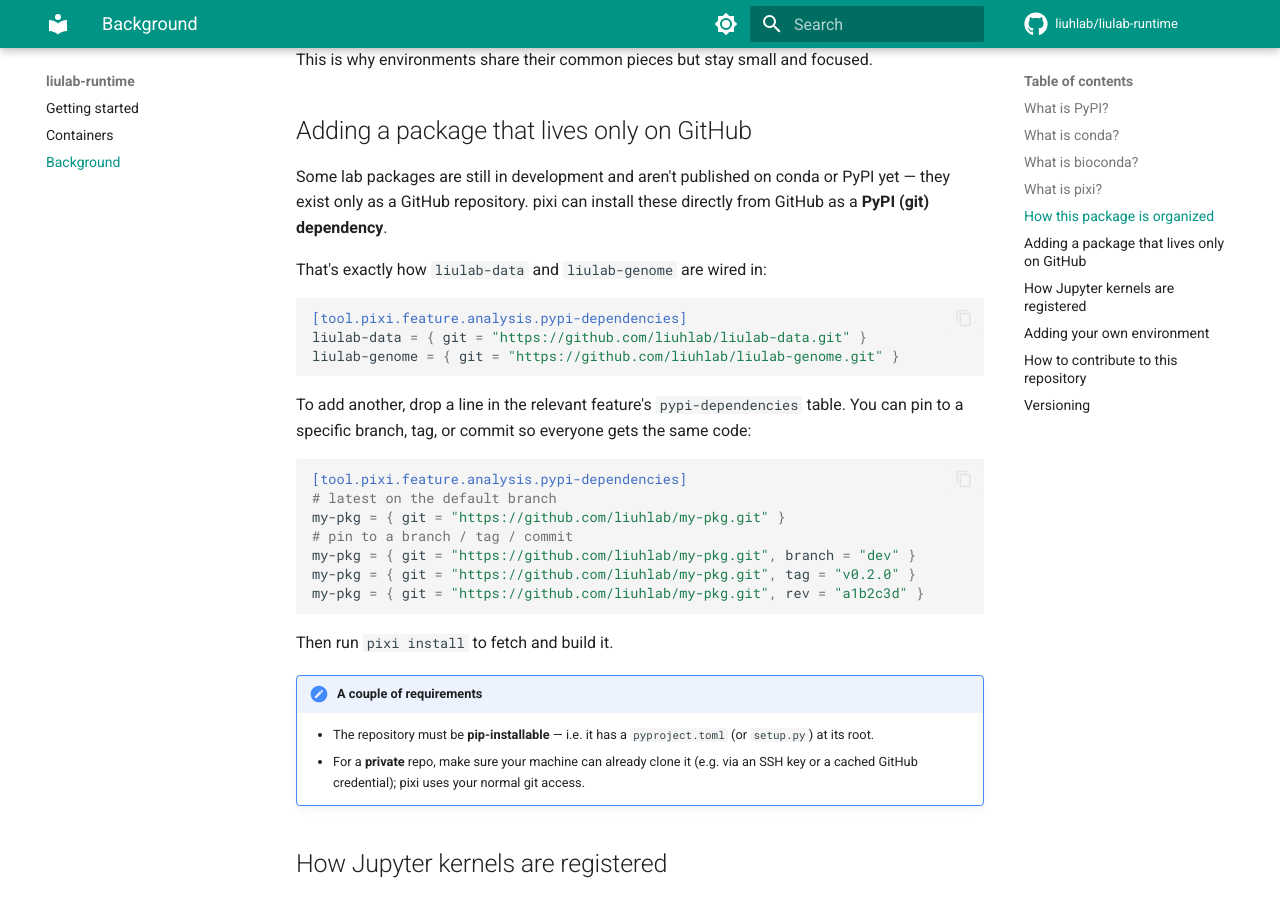
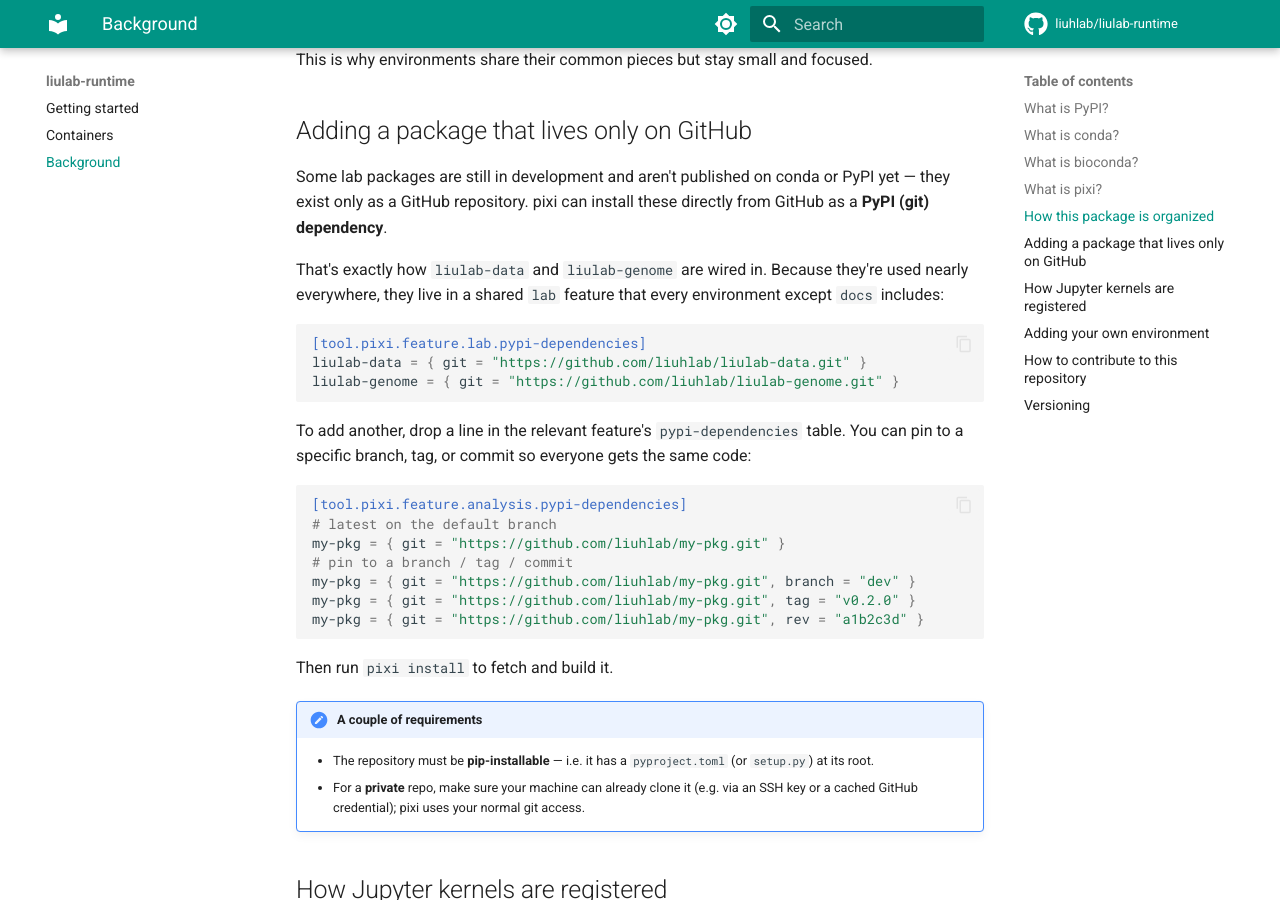
Before and after one commit to liuhlab/liulab-runtime, an MkDocs documentation site: the page built from docs/background.md, in a window 1280 px wide and 900 px high, scrolled down 1904 px. Built offline with MkDocs 1.6.1 and Material for MkDocs 9.7.7, drawn with Linux system fonts in a browser that asks for light colours; comment, search, counter and statistics services are not loaded.

Commit message:
Move lab packages into a shared `lab` feature (every env but docs)
liulab-data and liulab-genome were in the `analysis` feature, so only
the `default` and `single-cell` envs had them. Move them, plus the
Python stack they need at import time (pandas, numpy, gffutils) and the
UCSC CLI tools they shell out to (faToTwoBit, twoBitInfo), into a new
`lab` feature included in every environment except `docs` — which only
builds the site and never imports them.

Bumps CalVer to 2026.6.30; updates docs and re-locks.

Co-Authored-By: Claude Opus 4.8 (1M context) <noreply@anthropic.com>

````diff
--- a/docs/background.md
+++ b/docs/background.md
@@ -90,10 +90,12 @@ Some lab packages are still in development and aren't published on conda
 or PyPI yet — they exist only as a GitHub repository. pixi can install
 these directly from GitHub as a **PyPI (git) dependency**.
 
-That's exactly how `liulab-data` and `liulab-genome` are wired in:
+That's exactly how `liulab-data` and `liulab-genome` are wired in. Because
+they're used nearly everywhere, they live in a shared `lab` feature that
+every environment except `docs` includes:
 
 ```toml
-[tool.pixi.feature.analysis.pypi-dependencies]
+[tool.pixi.feature.lab.pypi-dependencies]
 liulab-data = { git = "https://github.com/liuhlab/liulab-data.git" }
 liulab-genome = { git = "https://github.com/liuhlab/liulab-genome.git" }
 ```
````
Also changed, not shown: CHANGELOG.md (+8 -0 lines), docs/index.md (+4 -0 lines), pyproject.toml (+16 -8 lines), 1 other file.
